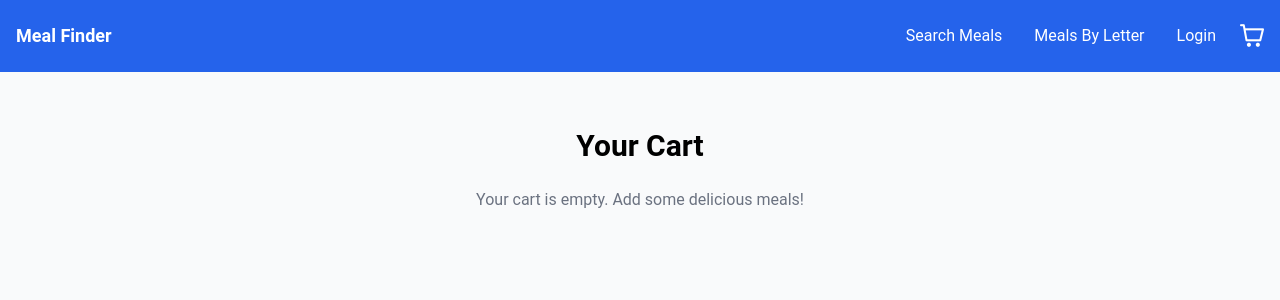
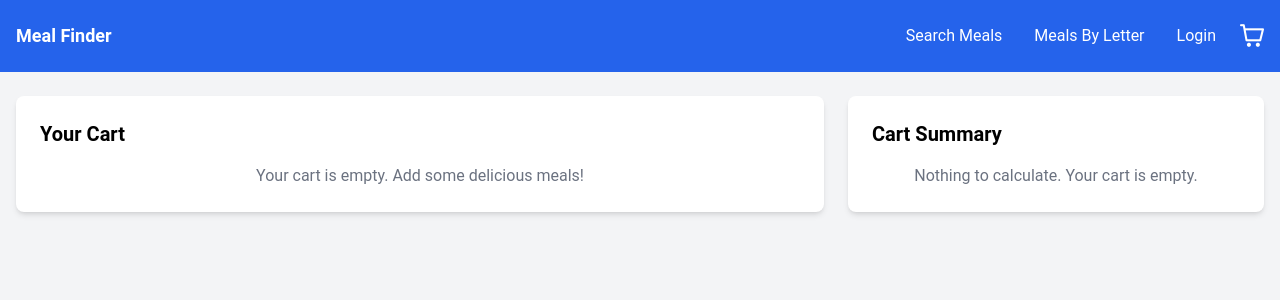
Before and after one commit to Moazam05/vue-js-search-meals, a Vue app: page /cart in a window 1280 px wide. Shown: the top 300 px of the page. Built offline with nearby package versions, Linux system fonts and the light colour scheme.

Commit message:
cart page

```diff
--- a/src/views/Cart/index.vue
+++ b/src/views/Cart/index.vue
@@ -1,59 +1,65 @@
 <script setup>
 import { useStore } from "vuex";
 import { computed } from "vue";
+import { formatNumberWithSeparator } from "../../utils";
 
 const store = useStore();
 
 const cartItems = computed(() => store.getters.cartItems);
 
-const incrementQuantity = (item) => {
-  if (item) {
-    store.dispatch("incrementQuantity", item);
-  }
+const incrementQuantity = (id) => {
+  store.dispatch("incrementQuantity", id);
 };
-const decrementQuantity = (item) => {
-  if (item) {
-    store.dispatch("decrementQuantity", item);
-  }
+const decrementQuantity = (id) => {
+  store.dispatch("decrementQuantity", id);
 };
-
 const removeProduct = (id) => {
   store.dispatch("removeFromCart", id);
 };
+const clearCart = () => {
+  store.dispatch("clearCart");
+};
+
+// Calculate the total
+const totalPrice = computed(() => {
+  return cartItems.value.reduce(
+    (sum, item) => sum + Number(item.idMeal) * item.quantity,
+    0
+  );
+});
 </script>
 
 <template>
-  <div class="cart-page">
-    <h1 class="text-3xl font-bold text-center my-6">Your Cart</h1>
-
-    <!-- Empty Cart Message -->
+  <div class="cart-page flex flex-col lg:flex-row gap-6 px-4 py-6">
+    <!-- Left Side: Cart Items -->
+    <div class="cart-items flex-1 bg-white rounded-lg shadow-md p-6">
+      <h2 class="text-xl font-semibold mb-4">Your Cart</h2>
       <div v-if="!cartItems?.length" class="text-center text-gray-500">
         Your cart is empty. Add some delicious meals!
       </div>
-
-    <!-- Cart Items List -->
-    <div v-else class="container mx-auto px-6">
-      <div class="flex flex-col space-y-4">
+      <div v-else>
         <div
           v-for="item in cartItems"
           :key="item.idMeal"
-          class="flex items-center justify-between bg-white shadow-md rounded-lg p-4"
+          class="flex items-center justify-between border-b py-4"
         >
-          <!-- Product Image and Details -->
-          <div class="flex items-center space-x-4">
+          <!-- Product Image and Info -->
+          <div class="flex items-center gap-4">
             <img
               :src="item.strMealThumb"
-              :alt="item.strMeal"
+              alt=""
               class="w-20 h-20 object-cover rounded-lg"
             />
             <div>
-              <h2 class="text-lg font-semibold">{{ item.strMeal }}</h2>
+              <h3 class="text-lg font-medium">{{ item.strMeal }}</h3>
               <p class="text-sm text-gray-500">{{ item.strCategory }}</p>
+              <p class="text-sm text-gray-500">
+                Price: {{ formatNumberWithSeparator(item.idMeal) }}
+              </p>
             </div>
           </div>
-
-          <!-- Quantity Controls -->
-          <div class="flex items-center space-x-2">
+          <!-- Controls -->
+          <div class="flex items-center gap-2">
             <button
               @click="decrementQuantity(item.idMeal)"
               class="bg-red-500 text-white px-3 py-1 rounded hover:bg-red-600"
@@ -68,8 +74,8 @@ const removeProduct = (id) => {
               +
             </button>
           </div>
-
-          <!-- Remove Product Button -->
+          <!-- Remove Button -->
+          <div class="">
             <button
               @click="removeProduct(item.idMeal)"
               class="bg-gray-300 text-gray-700 px-3 py-1 rounded hover:bg-gray-400"
@@ -78,15 +84,26 @@ const removeProduct = (id) => {
             </button>
           </div>
         </div>
+      </div>
+    </div>
 
-      <!-- Clear Cart Button -->
-      <div class="text-right mt-6">
-        <button
-          @click="clearCart"
-          class="bg-red-500 text-white px-6 py-2 rounded hover:bg-red-600"
+    <!-- Right Side: Cart Total -->
+    <div class="cart-summary w-full lg:w-1/3 bg-white rounded-lg shadow-md p-6">
+      <h2 class="text-xl font-semibold mb-4">Cart Summary</h2>
+      <div v-if="cartItems?.length">
+        <div class="flex justify-between py-2 border-b">
+          <span class="text-gray-700">Total Items:</span>
+          <span class="font-medium">{{ cartItems.length }}</span>
+        </div>
+        <div class="flex justify-between py-2 border-b">
+          <span class="text-gray-700">Total Price:</span>
+          <span class="font-medium"
+            >Rs. {{ formatNumberWithSeparator(totalPrice) }}</span
           >
-          Clear Cart
-        </button>
+        </div>
+      </div>
+      <div v-else class="text-center text-gray-500">
+        Nothing to calculate. Your cart is empty.
       </div>
     </div>
   </div>
@@ -95,7 +112,11 @@ const removeProduct = (id) => {
 <style scoped>
 .cart-page {
   min-height: 100vh;
-  background-color: #f9fafb;
-  padding: 2rem;
+  background-color: #f3f4f6;
+}
+.cart-items,
+.cart-summary {
+  background-color: #fff;
+  height: fit-content;
 }
 </style>
```
Lines whose indentation alone changed are shown as unchanged.
